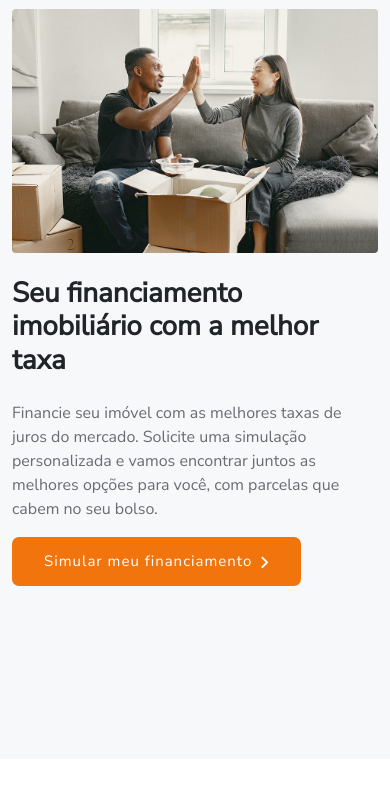
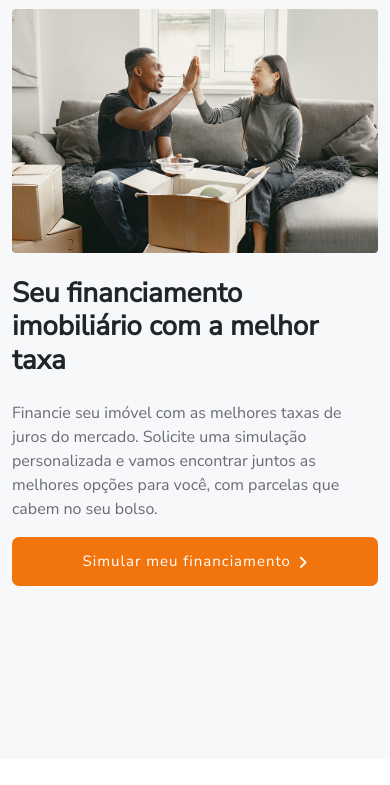
Before and after one commit to vBony/consultoria-confianca, a PHP site: page / in a window 390 px wide. Shown: the part 45-830 px from the top of the page. Run offline with PHP 8.4, Linux system fonts and the light colour scheme; data that the repository does not hold is empty.

Commit message:
Tamanho maximo em dispositivo movel

```diff
--- a/app/assets/css/home.css
+++ b/app/assets/css/home.css
@@ -659,6 +659,10 @@ Footer
 }
 
 @media (max-width: 575px){
+    #btn-ti{
+        width: 100% !important;
+    }
+
     .btn-conheca-mais-area{
         display: flex;
     }
--- a/app/views/home.php
+++ b/app/views/home.php
@@ -41,7 +41,7 @@
                 </p>
 
                 <div class="btn-ti-area">
-                    <button class="default-button d-flex flex-row align-items-center justify-content-center">
+                    <button class="default-button d-flex flex-row align-items-center justify-content-center" id="btn-ti">
                         <div>Simular meu financiamento</div>
                         <div class="ms-2" style="margin-top:2.3px"><i class="fas fa-angle-right"></i></div>
                     </button>
```
